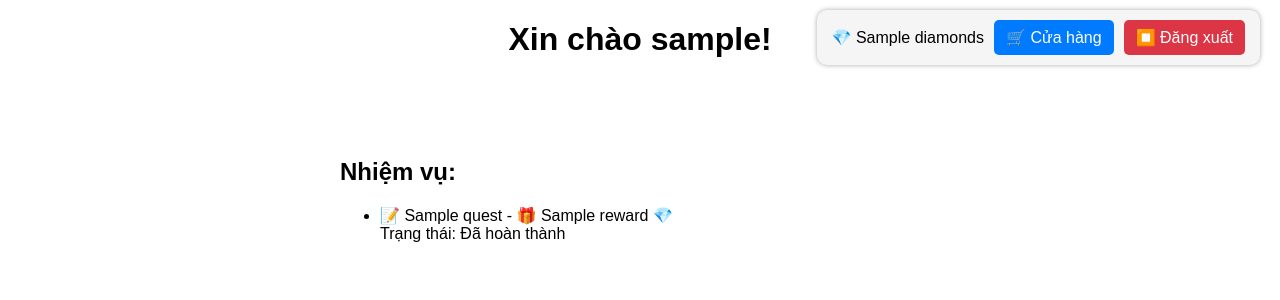
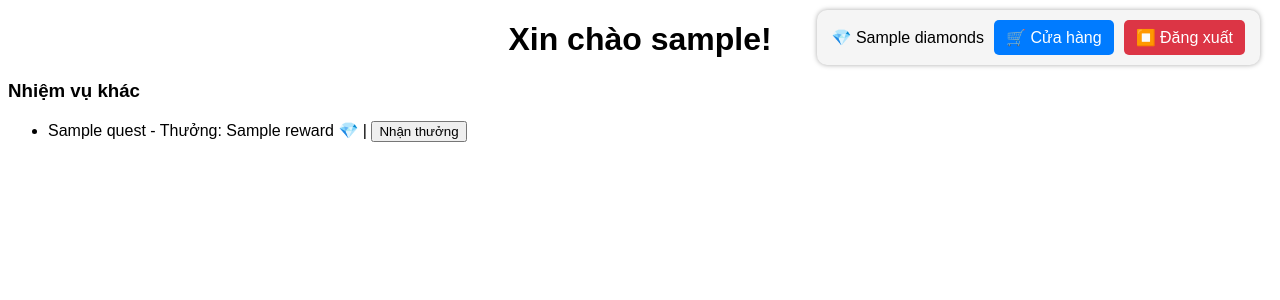
Before and after one commit to phamthienan123/my-web-game-new12345, a Flask app: template templates/dashboard.html in a window 1280 px wide. Shown: the top 300 px of the page. Run offline with Flask 3, Linux system fonts and the light colour scheme; the template is opened without the code that fills it: most values are stand-ins (such as "Sample title", 1, 10 or a date in 2020).

Commit message:
Update dashboard.html

```diff
--- a/templates/dashboard.html
+++ b/templates/dashboard.html
@@ -50,34 +50,25 @@
 
     <h1>Xin chào {{ username }}!</h1>
 
-    <div class="quests">
-        <h2>Nhiệm vụ:</h2>
+    <h3>Nhiệm vụ khác</h3>
+{% if custom_quests %}
     <ul>
-            {% if quests.daily_login %}
-                <li class="quest">
-                    ✅ Nhiệm vụ mỗi ngày:
-                    {% if new_claim %}
-                        <a href="/claim/daily">Nhận thưởng</a>
-                    {% else %}
-                        Đã nhận hôm nay
-                    {% endif %}
-                </li>
-            {% endif %}
-
-            {% for key, quest in quests.custom.items() %}
-                <li class="quest">
-                    📝 {{ quest.title }} - 🎁 {{ quest.reward }} 💎<br>
-                    Trạng thái:
+        {% for qid, quest in custom_quests.items() %}
+            <li>
+                {{ quest.title }} - Thưởng: {{ quest.reward }} 💎
                 {% if quest.status == 'pending' %}
-                        Đang chờ duyệt
+                    <span> | Đang chờ duyệt</span>
                 {% elif quest.status == 'approved' %}
-                        Đã hoàn thành
-                    {% else %}
-                        <a href="/claim/{{ key }}">Gửi yêu cầu hoàn thành</a>
+                    <span> | <form method="post" action="/claim_quest/{{ qid }}" style="display:inline;">
+                        <button type="submit">Nhận thưởng</button>
+                    </form></span>
                 {% endif %}
             </li>
         {% endfor %}
     </ul>
-    </div>
+{% else %}
+    <p>Không có nhiệm vụ nào.</p>
+{% endif %}
+
 </body>
 </html>
```
Lines whose indentation alone changed are shown as unchanged.
